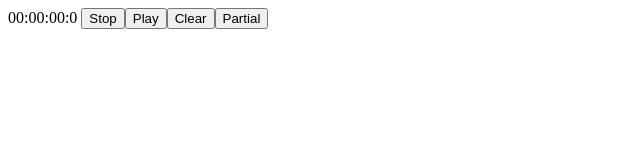
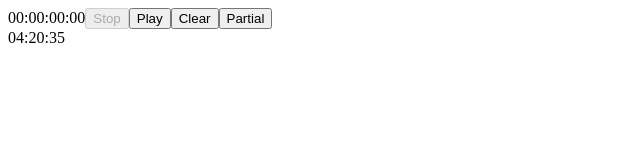
Before and after one commit to eusousalvi/chronometer, a React (Create React App) app: page / in a window 1280 px wide. Shown: the top 160 px of the page, without its empty margins (0-640 px from the left). Built offline with nearby package versions, Linux system fonts and the light colour scheme.

Commit message:
Create Clock Component

```diff
--- a/src/App.js
+++ b/src/App.js
@@ -1,27 +1,39 @@
 import React from 'react';
 import Chronometer from './components/Chronometer';
+import Clock from './components/Clock';
 import Partial from './components/Partial';
 
 class App extends React.Component {
   constructor() {
     super();
     this.state = {
-      partial: '',
+      partials: [],
     };
     this.setPartial = this.setPartial.bind(this);
+    this.clearPartials = this.clearPartials.bind(this);
   }
 
   setPartial(partial) {
     this.setState((state) => ({
-      partial,
+      partials: [...this.state.partials, partial],
     }));
+  }
+
+  clearPartials() {
+    this.setState({
+      partials: [],
+    });
   }
 
   render() {
     return (
       <div>
-        <Chronometer setPartial={this.setPartial} />
-        <Partial partial={this.state.partial} />
+        <Chronometer
+          setPartial={this.setPartial}
+          clearPartials={this.clearPartials}
+        />
+        <Partial partials={this.state.partials} />
+        <Clock />
       </div>
     );
   }
--- a/src/components/Chronometer.jsx
+++ b/src/components/Chronometer.jsx
@@ -6,6 +6,7 @@ export default class Chronometer extends Component {
   constructor(props) {
     super(props);
     this.setPartial = props.setPartial;
+    this.clearPartials = props.clearPartials;
     this.state = {
       counter: 0,
       time: {
@@ -14,7 +15,7 @@ export default class Chronometer extends Component {
         second: 0,
         millisecond: 0,
       },
-      partial: '',
+      stoped: true,
     };
     this.tick = this.tick.bind(this);
     this.stop = this.stop.bind(this);
@@ -27,6 +28,7 @@ export default class Chronometer extends Component {
   tick() {
     this.setState((state) => ({
       counter: state.counter + 10,
+      stoped: false,
     }));
   }
 
@@ -38,12 +40,18 @@ export default class Chronometer extends Component {
         second: this.chrono.second(),
         millisecond: this.chrono.millisecond(),
       },
+      stoped: true,
     }));
+
     clearInterval(this.interval);
+    this.interval = null;
   }
 
   play() {
     this.interval = setInterval(() => this.tick(), 10);
+    this.setState((state) => ({
+      stoped: false,
+    }));
   }
 
   clear() {
@@ -56,7 +64,7 @@ export default class Chronometer extends Component {
         millisecond: 0,
       },
     }));
-    clearInterval(this.interval);
+    this.clearPartials();
   }
 
   partial() {
@@ -83,14 +91,22 @@ export default class Chronometer extends Component {
       this.chrono.second() < 9
         ? '0' + this.chrono.second()
         : this.chrono.second();
-    const milli = this.chrono.millisecond();
+    const milli =
+      this.chrono.millisecond() < 9
+        ? '0' + this.chrono.millisecond()
+        : this.chrono.millisecond();
     this.timer = `${hour}:${minute}:${second}:${milli}`;
 
     return (
       <>
         <div>
-          {this.timer} <button onClick={this.stop}>Stop</button>
-          <button onClick={this.play}>Play</button>
+          {this.timer}
+          <button disabled={this.state.stoped} onClick={this.stop}>
+            Stop
+          </button>
+          <button disabled={!this.state.stoped} onClick={this.play}>
+            Play
+          </button>
           <button onClick={this.clear}>Clear</button>
           <button onClick={this.partial}>Partial</button>
         </div>
--- /dev/null
+++ b/src/components/Clock.jsx
@@ -0,0 +1,29 @@
+import React, { Component } from 'react';
+import Dayjs from 'dayjs';
+
+export default class Clock extends Component {
+  constructor() {
+    super();
+    this.state = {
+      hour: Dayjs().format('HH:mm:ss'),
+    };
+    this.tick = this.tick.bind(this);
+  }
+
+  tick() {
+    this.timer = Dayjs().format('HH:mm:ss');
+    this.setState((state) => ({ hour: this.timer }));
+  }
+
+  componentDidMount() {
+    this.interval = setInterval(() => this.tick(), 1000);
+  }
+
+  componentWillUnmount() {
+    clearInterval(this.interval);
+  }
+
+  render() {
+    return <div>{this.state.hour}</div>;
+  }
+}
--- a/src/components/Partial.jsx
+++ b/src/components/Partial.jsx
@@ -9,9 +9,9 @@ export default class Partial extends Component {
   }
 
   componentDidUpdate(previousProps) {
-    if (previousProps.partial !== this.props.partial) {
+    if (previousProps.partials !== this.props.partials) {
       this.setState((state) => ({
-        partials: [...this.state.partials, this.props.partial],
+        partials: [...this.props.partials],
       }));
     }
   }
```
Also changed, not shown: 1 other file (tests, documents, lock files or other folders).
